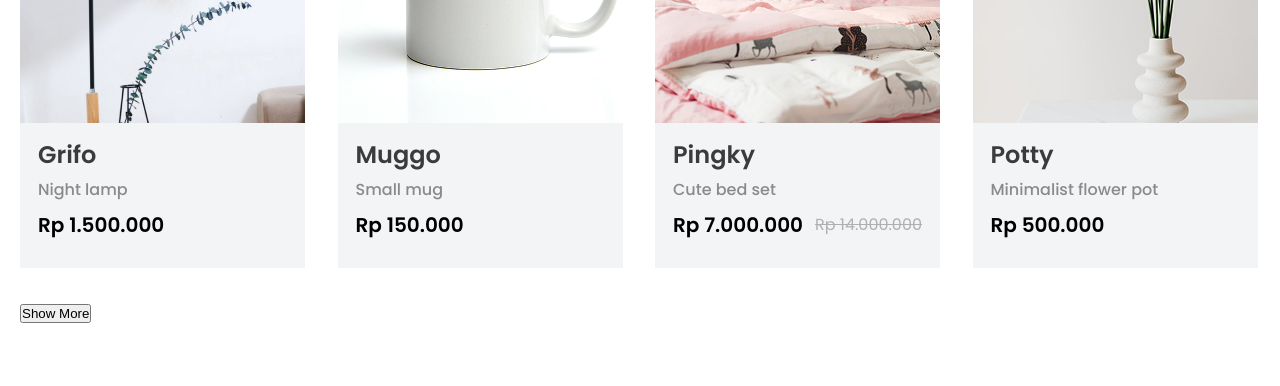
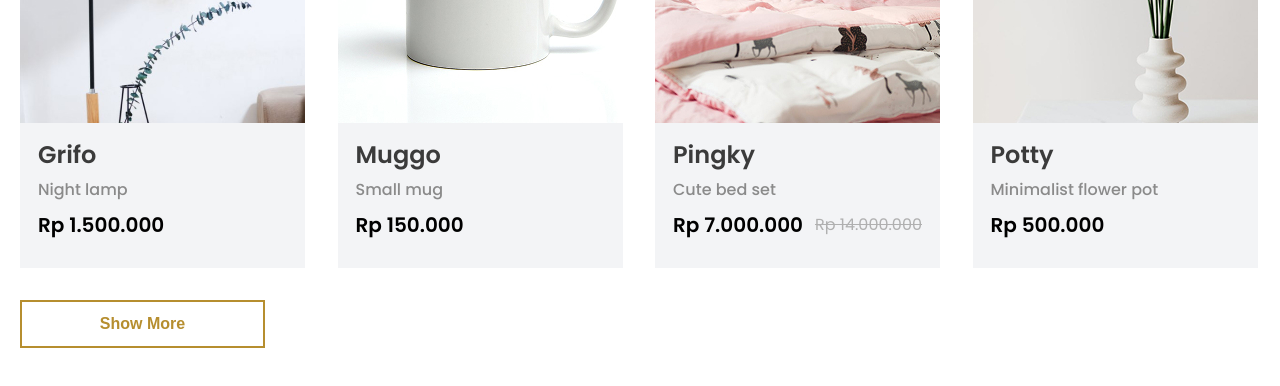
Before and after one commit to Hannalysis/furniture-site-implementation, a React (Vite) app: page / in a window 1280 px wide. Shown: the part 2348-2734 px from the top of the page. Built offline with nearby package versions, Linux system fonts and the light colour scheme.

Commit message:
feat: Show more button component added & implemented

```diff
--- /dev/null
+++ b/src/components/@ui/ShowMoreButton/ShowMoreButton.module.css
@@ -0,0 +1,13 @@
+.buttonShowMore {
+    color: var(--accent-gold);
+    background-color: var(--button-label-white);
+    border-color: var(--accent-gold);
+    border-style: solid;
+    width: 245px;
+    height: 48px;
+    cursor: pointer;
+}
+
+.buttonShowMore h6 {
+    font-weight: var(--font-weight-semi-bold);
+}
--- /dev/null
+++ b/src/components/@ui/ShowMoreButton/ShowMoreButton.tsx
@@ -0,0 +1,11 @@
+import { Typography } from "../Typography/Typography";
+import classes from "./ShowMoreButton.module.css"
+
+
+export const ShowMoreButton = () => {
+  return (
+    <button className={classes.buttonShowMore}>
+       <Typography variant="heading6">Show More</Typography>
+    </button>
+  );
+};
--- a/src/pages/Home/OurProducts/OurProducts.tsx
+++ b/src/pages/Home/OurProducts/OurProducts.tsx
@@ -4,6 +4,7 @@ import layoutClasses from "../../../Layout/Layout.module.css"
 
 import { ProductCard } from "../../../components/ProductCard/ProductCard"
 import { type ProductCardData } from "../../../components/ProductCard/ProductCard"
+import { ShowMoreButton } from "../../../components/@ui/ShowMoreButton/ShowMoreButton";
 
 import imgProduct1 from "../../../assets/home/our-products/img-syltherine-stylish-cafe-table.jpg"
 import imgProduct2 from "../../../assets/home/our-products/img-leviosa-stylish-cafe-chair.jpg"
@@ -38,6 +39,6 @@ export const OurProducts = () => (
                         <ProductCard key={product.id} product={product} />
                     ))}
             </div>
-            <button>Show More</button>
+            <ShowMoreButton />
     </section>
 );
```
